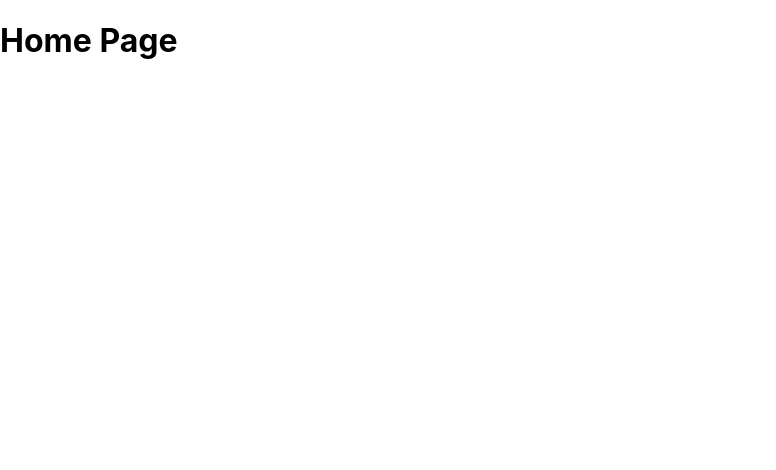
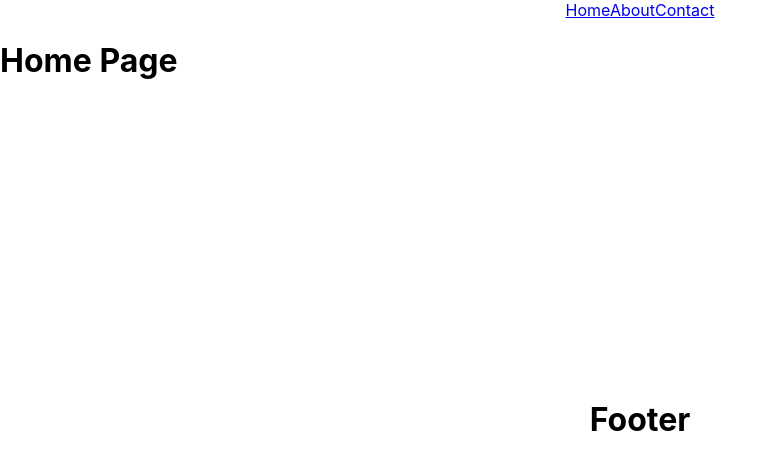
Before and after one commit to warispersonal/react-router-redux-practice, a React (Create React App) app: page / in a window 1280 px wide. Shown: the top 470 px of the page, without its empty margins (0-776 px from the left). Built offline with nearby package versions, Linux system fonts and the light colour scheme.

Commit message:
add header & footer & add some link

```diff
--- a/src/App.js
+++ b/src/App.js
@@ -1,13 +1,17 @@
 import {BrowserRouter} from "react-router-dom";
 import React from "react";
 import Router from "./router/Router";
+import Header from "./layout/Main/Header";
+import Footer from "./layout/Main/Footer";
 
 function App() {
     return (
         <BrowserRouter>
+            <Header />
             <div className="App">
                 <Router />
             </div>
+            <Footer />
         </BrowserRouter>
     );
 }
--- /dev/null
+++ b/src/layout/Main/Footer.js
@@ -0,0 +1,13 @@
+import React, {Component} from 'react';
+
+class Footer extends Component {
+    render() {
+        return (
+            <div style={{textAlign:"center", marginTop: "25%"}}>
+                <h1>Footer</h1>
+            </div>
+        );
+    }
+}
+
+export default Footer;
--- /dev/null
+++ b/src/layout/Main/Header.js
@@ -0,0 +1,18 @@
+import React, {Component} from 'react';
+import {Link} from "react-router-dom";
+
+class Header extends Component {
+    render() {
+        return (
+            <div>
+                <nav style={{ textAlign: "center"}}>
+                    <Link to="/">Home</Link>
+                    <Link to="/about">About</Link>
+                    <Link to="/contact">Contact</Link>
+                </nav>
+            </div>
+        );
+    }
+}
+
+export default Header;
--- a/src/router/Router.js
+++ b/src/router/Router.js
@@ -19,7 +19,6 @@ class Router extends Component {
                     <Route exact path="about" element={<About />} />
                     <Route exact path="contact" element={<Contact />} />
                 </Route>
-
             </Routes>
         );
     }
```
